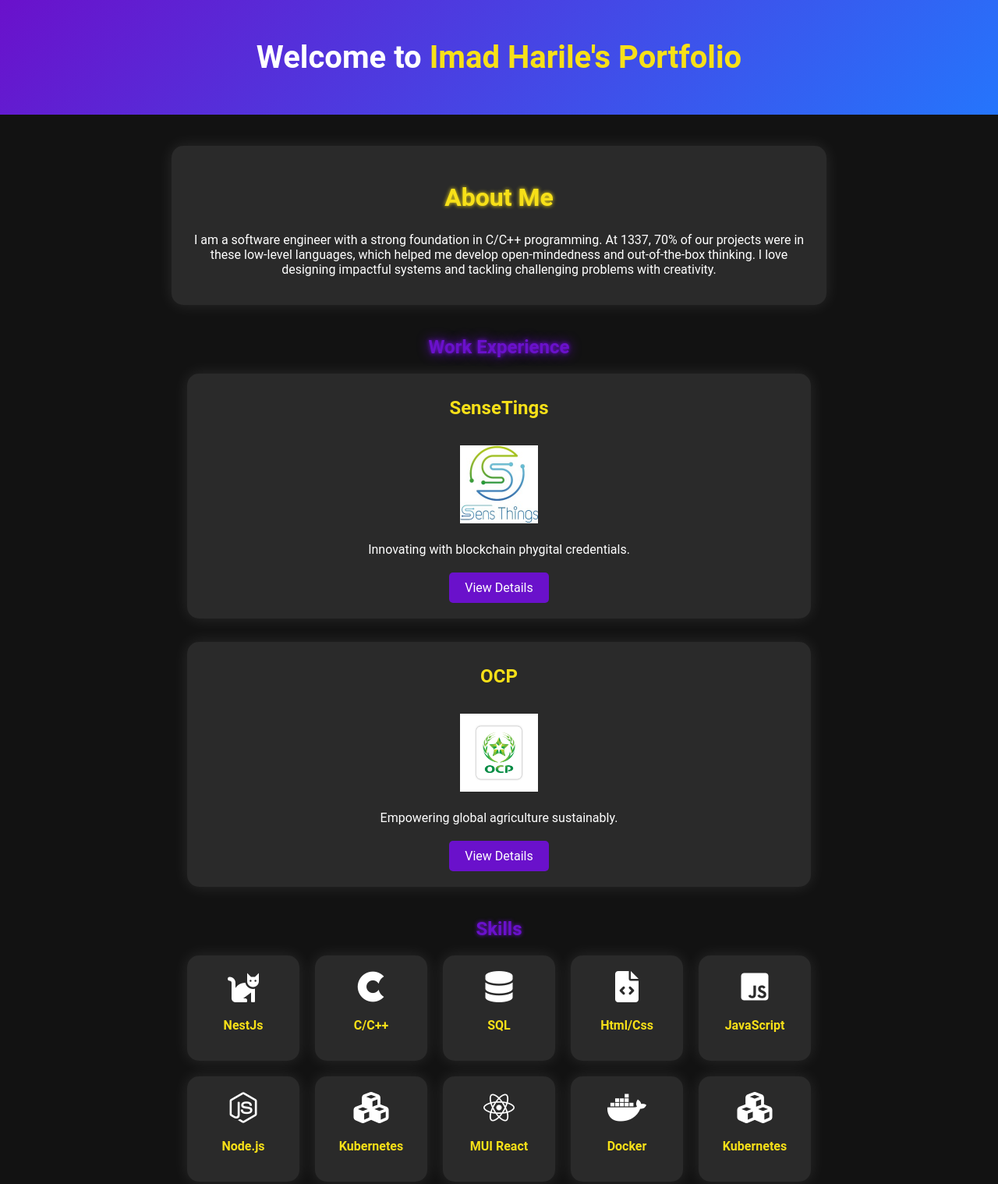
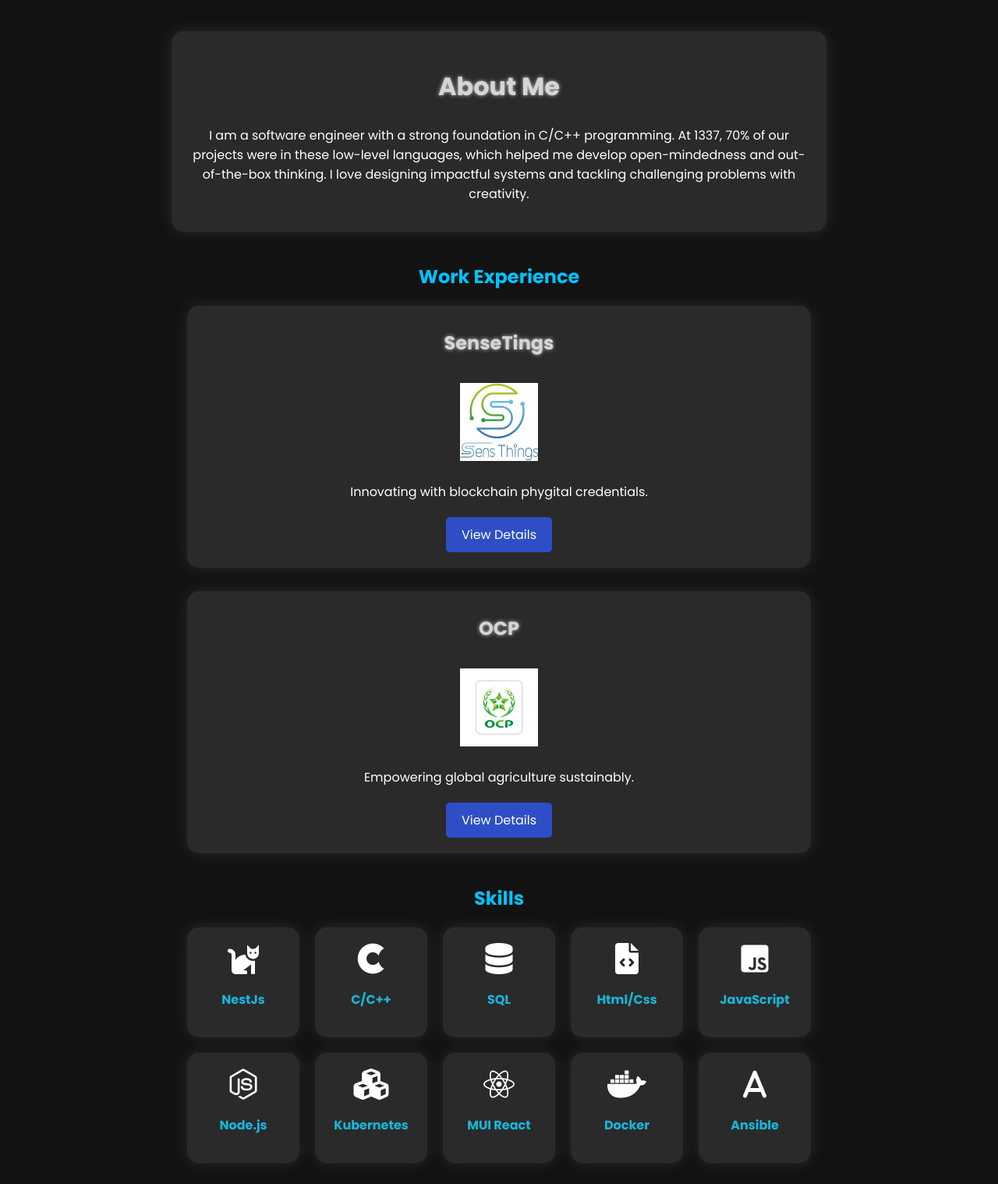
Before and after one commit to imaddine1/imadharile, a plain HTML site: page index.html in a window 1280 px wide. Shown: the top 1518 px of the page at 78% size. Drawn offline with Linux system fonts and the light colour scheme.

Commit message:
change the style of the front page

```diff
--- a/index.html
+++ b/index.html
@@ -9,9 +9,6 @@
   <link rel="stylesheet" href="https://cdnjs.cloudflare.com/ajax/libs/font-awesome/6.0.0/css/all.min.css">
 </head>
 <body>
-  <header class="header-portfolio">
-    <h1>Welcome to <span>Imad Harile's Portfolio</span></h1>
-  </header>
 
   <section class="about-me">
     <h2>About Me</h2>
@@ -79,8 +76,8 @@
         <p>Docker</p>
       </div>
       <div class="skill">
-        <i class="fa-solid fa-cubes"></i>
-        <p>Kubernetes</p>
+        <i class="fa-solid fa-a"></i>
+        <p>Ansible</p>
       </div>
     </div>
   </section>
--- a/style.css
+++ b/style.css
@@ -1,6 +1,8 @@
 /* General Styles */
+@import url('https://fonts.googleapis.com/css2?family=Poppins:wght@400;500;700&display=swap');
+
 body {
-    font-family: 'Roboto', sans-serif;
+    font-family: 'Poppins', sans-serif;
     margin: 0;
     padding: 0;
     background-color: #121212;
@@ -16,28 +18,6 @@
     text-decoration: underline;
   }
 
-  /* Header */
-  .header-portfolio {
-    text-align: center;
-    padding: 50px 20px;
-    background: linear-gradient(135deg, #6a11cb, #2575fc);
-    color: white;
-  }
-
-  .header-portfolio h1 {
-    font-size: 2.5rem;
-    margin: 0;
-  }
-
-  .header-portfolio h1 span {
-    color: #f7e018;
-  }
-
-  .header-portfolio p {
-    font-size: 1.2rem;
-    margin: 20px 0;
-  }
-
   /* About Me Section */
   .about-me {
     max-width: 800px;
@@ -51,8 +31,8 @@
 
   .about-me h2 {
     font-size: 2rem;
-    color: #f7e018;
-    text-shadow: 0 0 5px #f7e018;
+    color: #d5d5d5;
+    text-shadow: 0 0 5px #c1c1c1;
   }
 
   /* Skills Section */
@@ -63,8 +43,8 @@
   }
 
   .skills h2 {
-    color: #6a11cb;
-    text-shadow: 0 0 5px #6a11cb;
+    color: #01c2ff;
+    text-shadow: 0 0 5px #5693d3,
   }
 
   .skill-list {
@@ -95,7 +75,7 @@
 
   .skill p {
     margin-top: 10px;
-    color: #f7e018;
+    color: #19b6db;
     font-weight: bold;
   }
 
@@ -107,8 +87,8 @@
 
   .work-experience h2 {
     text-align: center;
-    color: #6a11cb;
-    text-shadow: 0 0 5px #6a11cb, 0 0 15px #6a11cb;
+    color: #01c2ff;
+    text-shadow: 0 0 5px #5693d3,
   }
 
   .company-card {
@@ -128,8 +108,8 @@
   .company-card h3 {
     margin-top: 10px;
     font-size: 1.5rem;
-    color: #f7e018;
-  }
+    color: #d5d5d5;
+    text-shadow: 0 0 5px #c1c1c1;  }
 
   .company-card p {
     margin: 10px 0;
@@ -139,7 +119,7 @@
     display: inline-block;
     padding: 10px 20px;
     margin-top: 10px;
-    background: #6a11cb;
+    background: #2d4ec7;
     color: white;
     border-radius: 5px;
     transition: background-color 0.3s, transform 0.3s;
@@ -158,8 +138,8 @@
   }
 
   .projects h2 {
-    color: #6a11cb;
-    text-shadow: 0 0 5px #6a11cb;
+    color: #01c2ff;
+    text-shadow: 0 0 5px #5693d3,
   }
 
   .project-card {
@@ -172,8 +152,8 @@
 
   .project-card h3 {
     font-size: 1.5rem;
-    color: #f7e018;
-  }
+    color: #d5d5d5;
+    text-shadow: 0 0 5px #c1c1c1;  }
 
   .project-card p {
     margin: 10px 0;
@@ -183,7 +163,7 @@
     display: inline-block;
     padding: 10px 20px;
     margin-top: 10px;
-    background: #6a11cb;
+    background: #2d4ec7;
     color: white;
     border-radius: 5px;
     transition: background-color 0.3s, transform 0.3s;
@@ -202,8 +182,8 @@
   }
 
   .social-media h2 {
-    color: #6a11cb;
-    text-shadow: 0 0 5px #6a11cb;
+    color: #01c2ff;
+    text-shadow: 0 0 5px #5693d3,
   }
 
   .social-links a {
```
